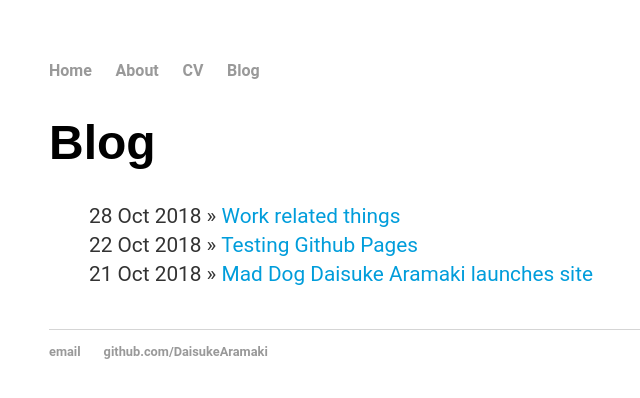
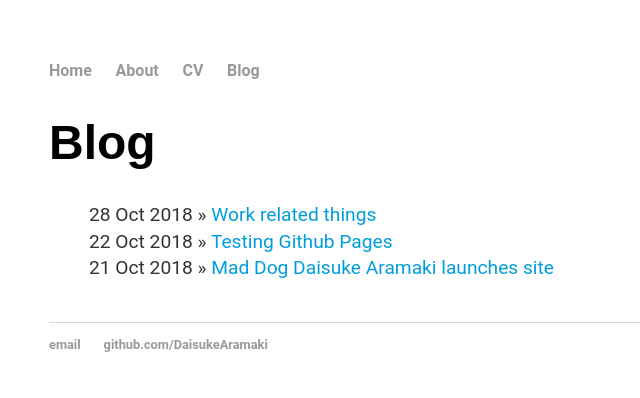
Before and after one commit to DaisukeAramaki/DaisukeAramaki.github.io, a Jekyll site: the page built from blog/index.html, in a window 1280 px wide. Shown: the top 398 px of the page, without its empty margins (143-783 px from the left). Built offline with Jekyll 4.4.1, drawn with Linux system fonts in a browser that asks for light colours.

Commit message:
Still font related

```diff
--- a/css/main.css
+++ b/css/main.css
@@ -17,7 +17,7 @@ nav ul li, footer ul li { display: inline; margin-right: 20px; }
 footer { border-top: 1px solid #d5d5d5; font-size: .8em; }
 
 /* Blog */
-ul.posts {margin: 20px auto 40px; font-family: 'Roboto Condensed', 'Arial', 'Sans-Serif'; font-size: 1.3em; }
+ul.posts {margin: 20px auto 40px; font-family: 'Roboto', 'Arial', 'Sans-Serif'; font-size: 1.2em; }
 ul.posts li {list-style: none; }
 
 /* CV */
```
